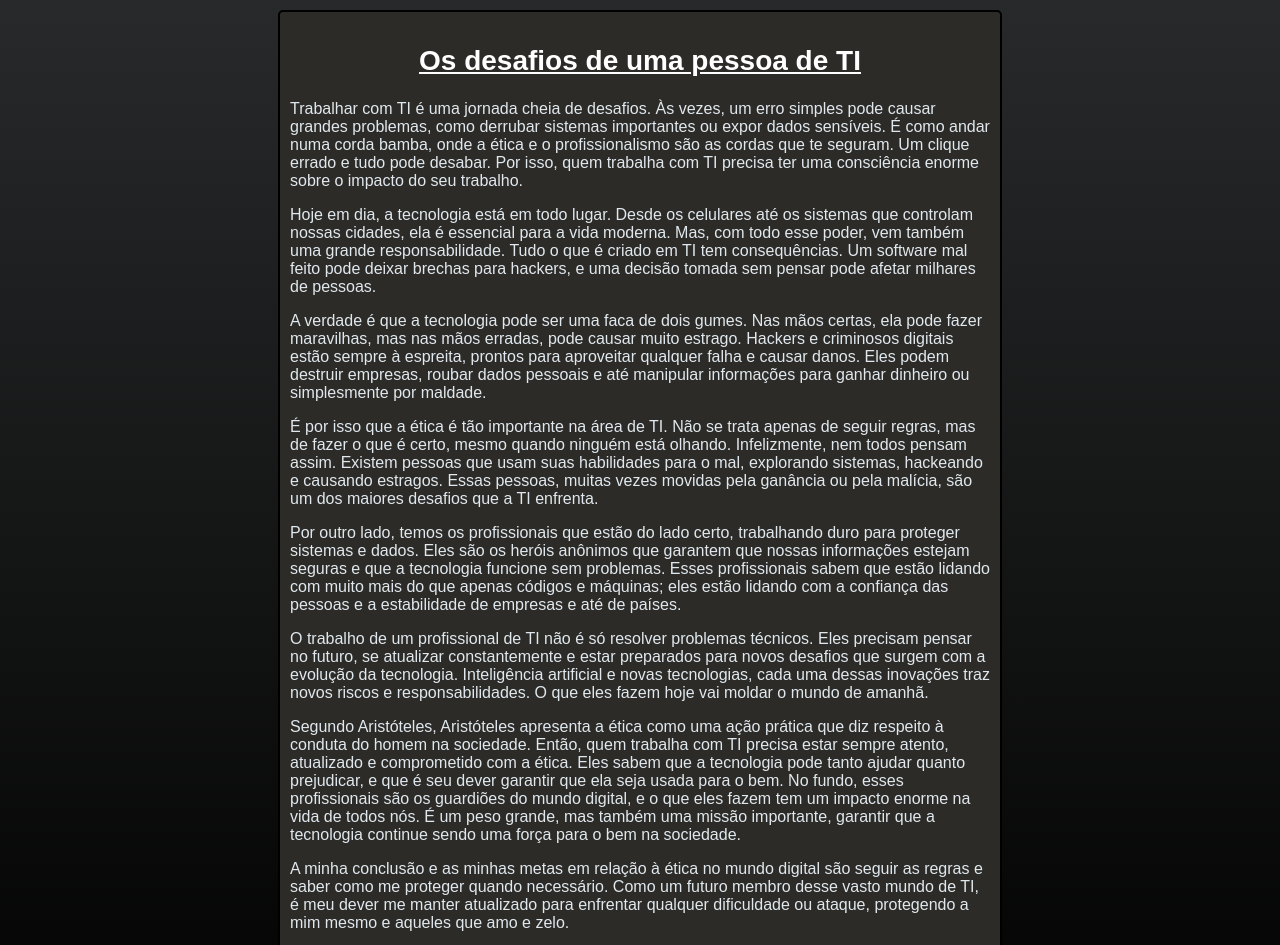
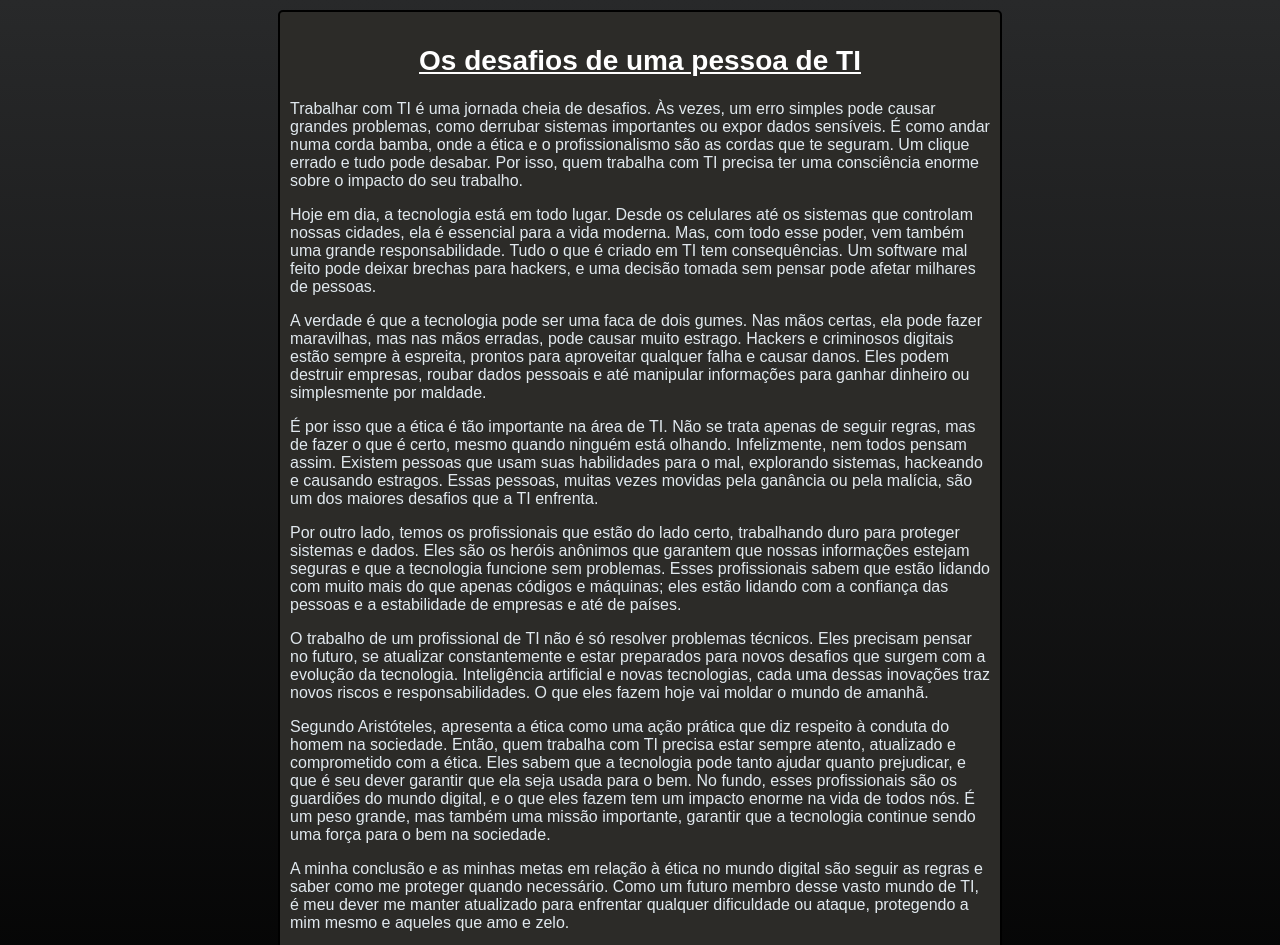
Before and after one commit to kamugawa/texto, a plain HTML site: page index.html in a window 1280 px wide. Shown: the top 945 px of the page. Drawn offline with Linux system fonts and the light colour scheme.

Commit message:
Update index.html

```diff
--- a/index.html
+++ b/index.html
@@ -23,7 +23,7 @@
 
         <p>O trabalho de um profissional de TI não é só resolver problemas técnicos. Eles precisam pensar no futuro, se atualizar constantemente e estar preparados para novos desafios que surgem com a evolução da tecnologia. Inteligência artificial e novas tecnologias, cada uma dessas inovações traz novos riscos e responsabilidades. O que eles fazem hoje vai moldar o mundo de amanhã.</p>
 
-        <p>Segundo Aristóteles, Aristóteles apresenta a ética como uma ação prática que diz respeito à conduta do homem na sociedade.
+        <p>Segundo Aristóteles, apresenta a ética como uma ação prática que diz respeito à conduta do homem na sociedade.
             Então, quem trabalha com TI precisa estar sempre atento, atualizado e comprometido com a ética. Eles sabem que a tecnologia pode tanto ajudar quanto prejudicar, e que é seu dever garantir que ela seja usada para o bem. No fundo, esses profissionais são os guardiões do mundo digital, e o que eles fazem tem um impacto enorme na vida de todos nós. É um peso grande, mas também uma missão importante, garantir que a tecnologia continue sendo uma força para o bem na sociedade.</p>
 
             <p>A minha conclusão e as minhas metas em relação à ética no mundo digital são seguir as regras e saber como me proteger quando necessário. Como um futuro membro desse vasto mundo de TI, é meu dever me manter atualizado para enfrentar qualquer dificuldade ou ataque, protegendo a mim mesmo e aqueles que amo e zelo.</p>
```
